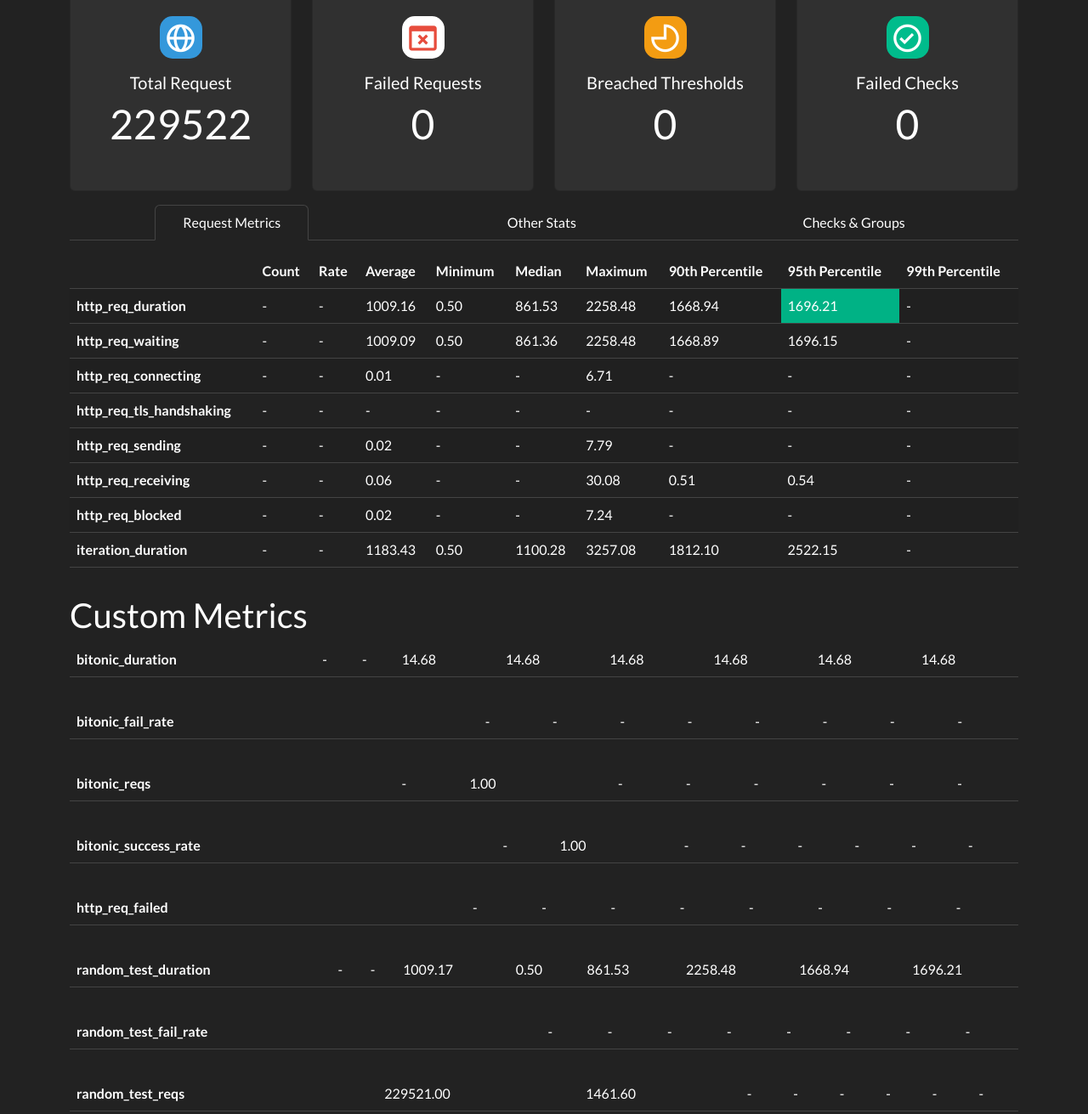
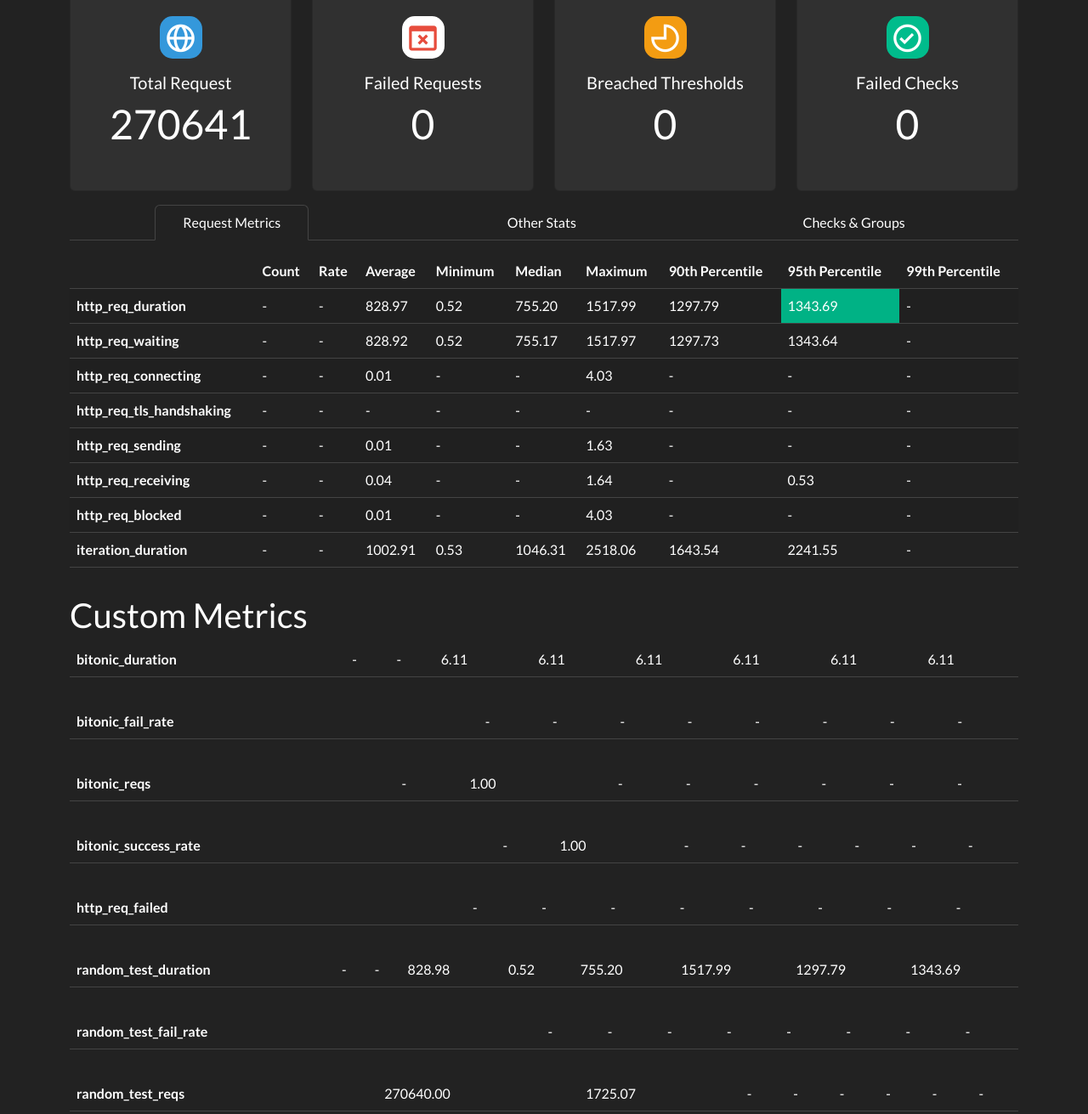
Before and after one commit to JoaoGuilhermedeSa/code-kata-bitonic-sequence-rust, a website: page test-performance-k6/summary.html in a window 1280 px wide. Shown: the part 150-1461 px from the top of the page at 85% size. Drawn offline with nearby package versions, Linux system fonts and the light colour scheme.

Commit message:
another test summary

```diff
--- a/test-performance-k6/summary.html
+++ b/test-performance-k6/summary.html
@@ -50,7 +50,7 @@
           <div class="card-body text-center">
             <div class="icon bg-info mx-auto mb-3"><i class="bx bx-globe"></i></div>
             <h5 class="card-title">Total Request</h5>
-              <h1>229522</h1>
+              <h1>270641</h1>
               <h1></h1>
           </div>
         </div>
@@ -126,12 +126,12 @@
                           <td><b>http_req_duration</b></td>
                            <td>-</td>
                            <td>-</td>
-                           <td class="">1009.16</td>
-                           <td class="">0.50</td>
-                           <td class="">861.53</td>
-                           <td class="">2258.48</td>
-                           <td class="">1668.94</td>
-                           <td class="bg-success text-white">1696.21</td>
+                           <td class="">828.97</td>
+                           <td class="">0.52</td>
+                           <td class="">755.20</td>
+                           <td class="">1517.99</td>
+                           <td class="">1297.79</td>
+                           <td class="bg-success text-white">1343.69</td>
                            <td>-</td>
                         </tr>
 
@@ -139,12 +139,12 @@
                           <td><b>http_req_waiting</b></td>
                            <td>-</td>
                            <td>-</td>
-                           <td class="">1009.09</td>
-                           <td class="">0.50</td>
-                           <td class="">861.36</td>
-                           <td class="">2258.48</td>
-                           <td class="">1668.89</td>
-                           <td class="">1696.15</td>
+                           <td class="">828.92</td>
+                           <td class="">0.52</td>
+                           <td class="">755.17</td>
+                           <td class="">1517.97</td>
+                           <td class="">1297.73</td>
+                           <td class="">1343.64</td>
                            <td>-</td>
                         </tr>
 
@@ -155,7 +155,7 @@
                            <td class="">0.01</td>
                            <td>-</td>
                            <td>-</td>
-                           <td class="">6.71</td>
+                           <td class="">4.03</td>
                            <td>-</td>
                            <td>-</td>
                            <td>-</td>
@@ -178,10 +178,10 @@
                           <td><b>http_req_sending</b></td>
                            <td>-</td>
                            <td>-</td>
-                           <td class="">0.02</td>
+                           <td class="">0.01</td>
                            <td>-</td>
                            <td>-</td>
-                           <td class="">7.79</td>
+                           <td class="">1.63</td>
                            <td>-</td>
                            <td>-</td>
                            <td>-</td>
@@ -191,12 +191,12 @@
                           <td><b>http_req_receiving</b></td>
                            <td>-</td>
                            <td>-</td>
-                           <td class="">0.06</td>
+                           <td class="">0.04</td>
                            <td>-</td>
                            <td>-</td>
-                           <td class="">30.08</td>
-                           <td class="">0.51</td>
-                           <td class="">0.54</td>
+                           <td class="">1.64</td>
+                           <td>-</td>
+                           <td class="">0.53</td>
                            <td>-</td>
                         </tr>
 
@@ -204,10 +204,10 @@
                           <td><b>http_req_blocked</b></td>
                            <td>-</td>
                            <td>-</td>
-                           <td class="">0.02</td>
+                           <td class="">0.01</td>
                            <td>-</td>
                            <td>-</td>
-                           <td class="">7.24</td>
+                           <td class="">4.03</td>
                            <td>-</td>
                            <td>-</td>
                            <td>-</td>
@@ -217,12 +217,12 @@
                           <td><b>iteration_duration</b></td>
                            <td>-</td>
                            <td>-</td>
-                           <td class="">1183.43</td>
-                           <td class="">0.50</td>
-                           <td class="">1100.28</td>
-                           <td class="">3257.08</td>
-                           <td class="">1812.10</td>
-                           <td class="">2522.15</td>
+                           <td class="">1002.91</td>
+                           <td class="">0.53</td>
+                           <td class="">1046.31</td>
+                           <td class="">2518.06</td>
+                           <td class="">1643.54</td>
+                           <td class="">2241.55</td>
                            <td>-</td>
                         </tr>
 
@@ -243,12 +243,12 @@
                         <td><b>bitonic_duration</b></td>
                          <td>-</td>
                          <td>-</td>
-                         <td class="">14.68</td>
-                         <td class="">14.68</td>
-                         <td class="">14.68</td>
-                         <td class="">14.68</td>
-                         <td class="">14.68</td>
-                         <td class="">14.68</td>
+                         <td class="">6.11</td>
+                         <td class="">6.11</td>
+                         <td class="">6.11</td>
+                         <td class="">6.11</td>
+                         <td class="">6.11</td>
+                         <td class="">6.11</td>
                       </tr>
                     </tbody>
                   </table>
@@ -358,12 +358,12 @@
                         <td><b>random_test_duration</b></td>
                          <td>-</td>
                          <td>-</td>
-                         <td class="">1009.17</td>
-                         <td class="">0.50</td>
-                         <td class="">861.53</td>
-                         <td class="">2258.48</td>
-                         <td class="">1668.94</td>
-                         <td class="">1696.21</td>
+                         <td class="">828.98</td>
+                         <td class="">0.52</td>
+                         <td class="">755.20</td>
+                         <td class="">1517.99</td>
+                         <td class="">1297.79</td>
+                         <td class="">1343.69</td>
                       </tr>
                     </tbody>
                   </table>
@@ -402,8 +402,8 @@
                     <tbody>
                       <tr>
                         <td><b>random_test_reqs</b></td>
-                         <td class="">229521.00</td>
-                         <td class="">1461.60</td>
+                         <td class="">270640.00</td>
+                         <td class="">1725.07</td>
                          <td>-</td>
                          <td>-</td>
                          <td>-</td>
@@ -456,7 +456,7 @@
                   <div class="card-body">
                     <div class="d-flex justify-content-between">
                       <div>Passed</div>
-                      <div class="text-right">459043</div>
+                      <div class="text-right">541281</div>
                     </div>
                     <div class="d-flex justify-content-between">
                       <div>Failed</div>
@@ -476,11 +476,11 @@
                   <div class="card-body">
                     <div class="d-flex justify-content-between">
                       <div>Total</div>
-                      <div class="text-right">229522</div>
+                      <div class="text-right">270641</div>
                     </div>
                     <div class="d-flex justify-content-between">
                       <div>Rate</div>
-                      <div class="text-right">1461.60/s</div>
+                      <div class="text-right">1725.08/s</div>
                     </div>
                   </div>
                 </div>
@@ -513,11 +513,11 @@
                   <div class="card-body">
                     <div class="d-flex justify-content-between">
                       <div>Total</div>
-                      <div class="text-right">229522</div>
+                      <div class="text-right">270641</div>
                     </div>
                     <div class="d-flex justify-content-between">
                       <div>Rate</div>
-                      <div class="text-right">1461.60/s</div>
+                      <div class="text-right">1725.08/s</div>
                     </div>
                   </div>
                 </div>
@@ -531,11 +531,11 @@
                   <div class="card-body">
                     <div class="d-flex justify-content-between">
                       <div>Total</div>
-                      <div class="text-right">53.43 MB</div>
+                      <div class="text-right">63.02 MB</div>
                     </div>
                     <div class="d-flex justify-content-between">
                       <div>Rate</div>
-                      <div class="text-right">0.34 mB/s</div>
+                      <div class="text-right">0.40 mB/s</div>
                     </div>
                   </div>
                 </div>
@@ -549,11 +549,11 @@
                   <div class="card-body">
                     <div class="d-flex justify-content-between">
                       <div>Total</div>
-                      <div class="text-right">27.46 MB</div>
+                      <div class="text-right">32.38 MB</div>
                     </div>
                     <div class="d-flex justify-content-between">
                       <div>Rate</div>
-                      <div class="text-right">0.17 mB/s</div>
+                      <div class="text-right">0.21 mB/s</div>
                     </div>
                   </div>
                 </div>
@@ -582,13 +582,13 @@
 
                       <tr>
                         <td class="">status is 200</td>
-                        <td class="text-right ">229521</td>
+                        <td class="text-right ">270640</td>
                         <td class="text-right ">0</td>
                       </tr>
 
                       <tr>
                         <td class="">response body is present</td>
-                        <td class="text-right ">229521</td>
+                        <td class="text-right ">270640</td>
                         <td class="text-right ">0</td>
                       </tr>
 
```
